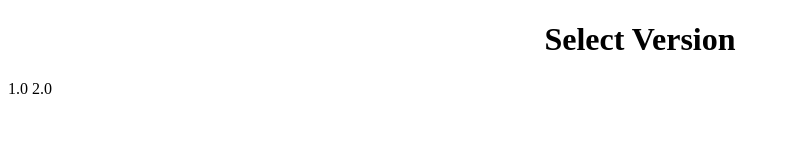
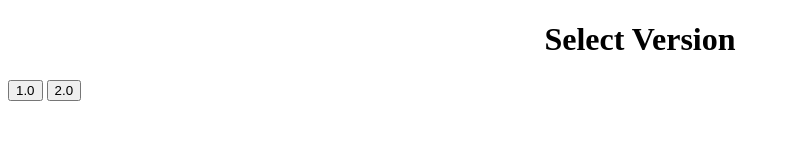
Before and after one commit to Natuworkguy/NNOS-Browser, a plain HTML site: page index.html in a window 1280 px wide. Shown: the whole page, without its empty margins (0-790 px from the left). Drawn offline with Linux system fonts and the light colour scheme.

Commit message:
Update index.html

```diff
--- a/index.html
+++ b/index.html
@@ -4,6 +4,6 @@
   <h1 style="text-align:center">Select Version</h1>
 </head>
 <body>
-  <a onclick="natuworkguy.github.io/NNOS-Browser/1.0/">1.0</a>
-  <a onclick="natuworkguy.github.io/NNOS-Browser/2.0/">2.0</a>
+  <button onclick="natuworkguy.github.io/NNOS-Browser/1.0/">1.0</button>
+  <button onclick="natuworkguy.github.io/NNOS-Browser/2.0/">2.0</button>
 </body>
```
